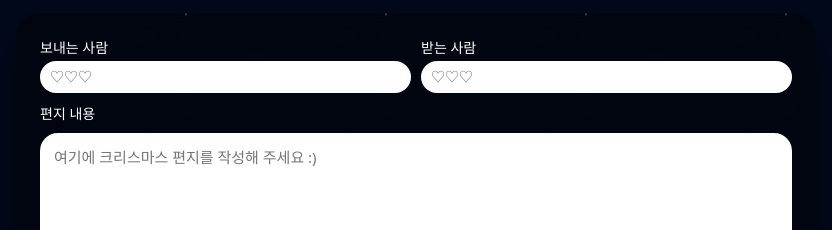
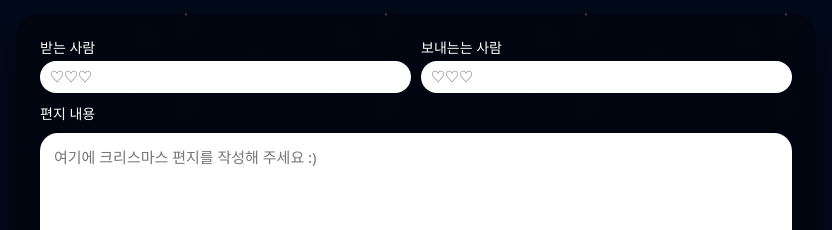
Before and after one commit to sonenae10-blip/christmas-letter, a plain HTML site: page write.html in a window 1280 px wide. Shown: the part 199-429 px from the top of the page, 224-1056 px from the left. Drawn offline with Linux system fonts and the light colour scheme; a web font is replaced by a local one.

Commit message:
Add files via upload

```diff
--- a/write.html
+++ b/write.html
@@ -18,7 +18,7 @@
         <div class="letter-container">
             <div class="form-row">
                 <div style="flex: 1;">
-                    <label for="toName">보내는 사람</label>
+                    <label for="toName">받는 사람</label>
                     <input
                         id="toName"
                         type="text"
@@ -26,7 +26,7 @@
                     />
                 </div>
                 <div style="flex: 1;">
-                    <label for="fromName">받는 사람</label>
+                    <label for="fromName">보내는는 사람</label>
                     <input
                         id="fromName"
                         type="text"
```
